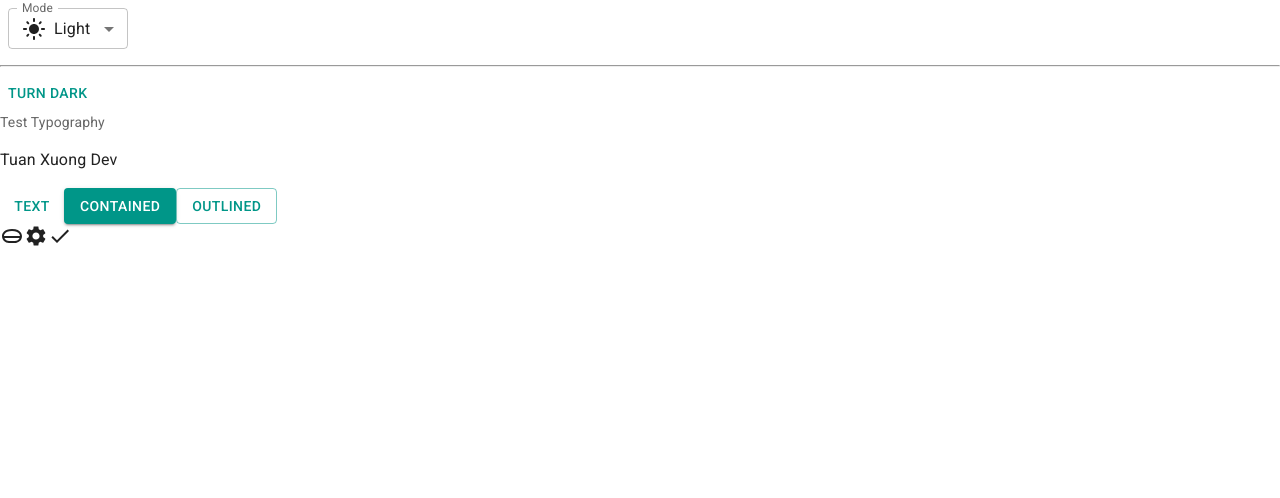
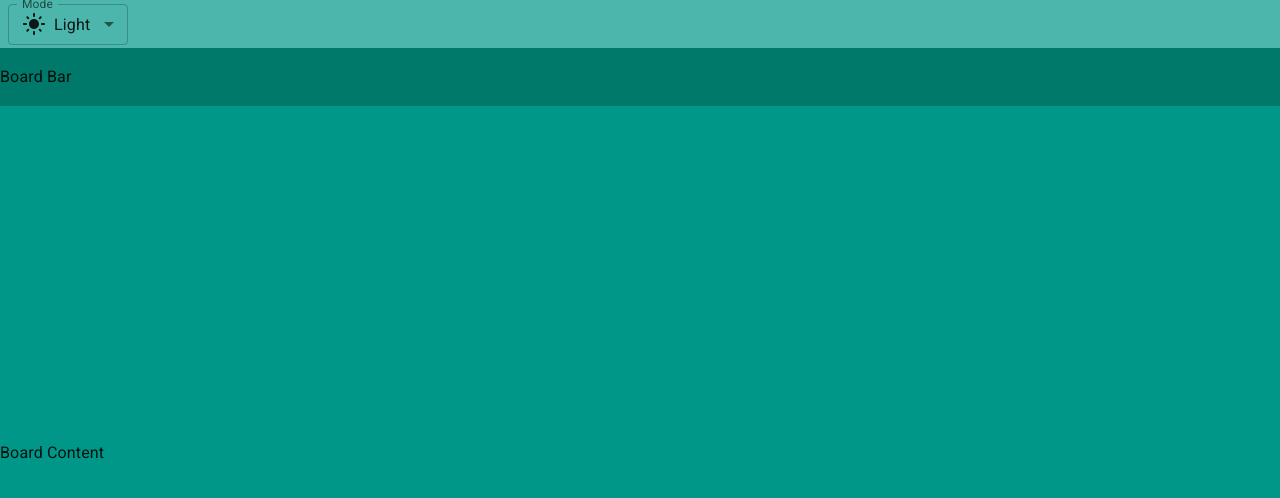
Before and after one commit to tuanxuongdev/trello-web, a React (Vite) app: page / in a window 1280 px wide. Shown: the top 498 px of the page. Built offline with nearby package versions, Linux system fonts and the light colour scheme.

Commit message:
add layout v1 (#3)

```diff
--- a/index.html
+++ b/index.html
@@ -4,7 +4,7 @@
     <meta charset="UTF-8" />
     <link rel="icon" type="image/svg+xml" href="/vite.svg" />
     <meta name="viewport" content="width=device-width, initial-scale=1.0" />
-    <title>Vite + React</title>
+    <title>Trello MERN</title>
     <link rel="preconnect" href="https://fonts.googleapis.com" />
     <link rel="preconnect" href="https://fonts.gstatic.com" crossorigin />
     <link
--- a/src/App.jsx
+++ b/src/App.jsx
@@ -1,5 +1,4 @@
-import { Box, Button, Typography } from "@mui/material";
-import { Done, HomeMini, Settings } from "@mui/icons-material";
+import { Box, Container } from "@mui/material";
 import { useColorScheme } from "@mui/material/styles";
 import InputLabel from "@mui/material/InputLabel";
 import MenuItem from "@mui/material/MenuItem";
@@ -56,35 +55,45 @@
   );
 }
 
-function ModeToggle() {
-  const { mode, setMode } = useColorScheme();
-  return (
-    <Button
-      onClick={() => {
-        setMode(mode === "light" ? "dark" : "light");
-      }}
-    >
-      {mode === "light" ? "Turn dark" : "Turn light"}
-    </Button>
-  );
-}
 function App() {
   return (
     <>
-      <SelectMode />
-      <hr />
-      <ModeToggle />
-      <Typography variant="body2" color="text.secondary">
-        Test Typography
-      </Typography>
-      <p>Tuan Xuong Dev</p>
-      <Button variant="text">Text</Button>
-      <Button variant="contained">Contained</Button>
-      <Button variant="outlined">Outlined</Button>
-      <br />
-      <HomeMini />
-      <Settings />
-      <Done />
+      <Container disableGutters maxWidth={false} sx={{ height: "100vh" }}>
+        <Box
+          sx={{
+            backgroundColor: "primary.light",
+            width: "100%",
+            height: (theme) => theme.trello.appBarHeight,
+            display: "flex",
+            alignItems: "center",
+          }}
+        >
+          <SelectMode />
+        </Box>
+        <Box
+          sx={{
+            backgroundColor: "primary.dark",
+            width: "100%",
+            height: (theme) => theme.trello.boardBarHeight,
+            display: "flex",
+            alignItems: "center",
+          }}
+        >
+          Board Bar
+        </Box>
+        <Box
+          sx={{
+            backgroundColor: "primary.main",
+            height: (theme) =>
+              `calc(100vh - ${theme.trello.appBarHeight} - ${theme.trello.boardBarHeight})`,
+            width: "100%",
+            display: "flex",
+            alignItems: "center",
+          }}
+        >
+          Board Content
+        </Box>
+      </Container>
     </>
   );
 }
--- a/src/theme.js
+++ b/src/theme.js
@@ -3,6 +3,10 @@
 
 //https://mui.com/material-ui/customization/default-theme/
 const theme = extendTheme({
+  trello: {
+    appBarHeight: "48px",
+    boardBarHeight: "58px",
+  },
   colorSchemes: {
     light: {
       palette: {
```
